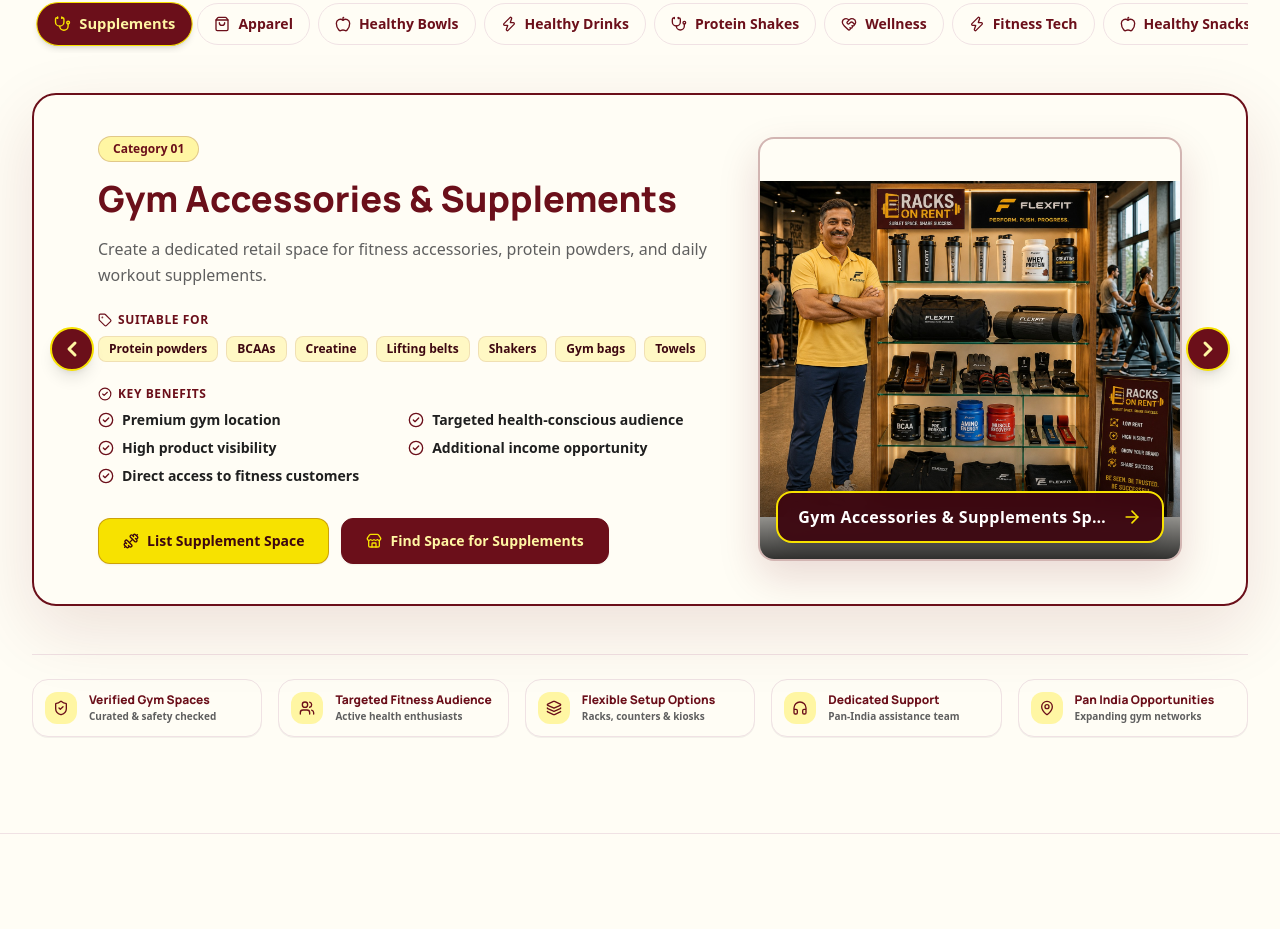
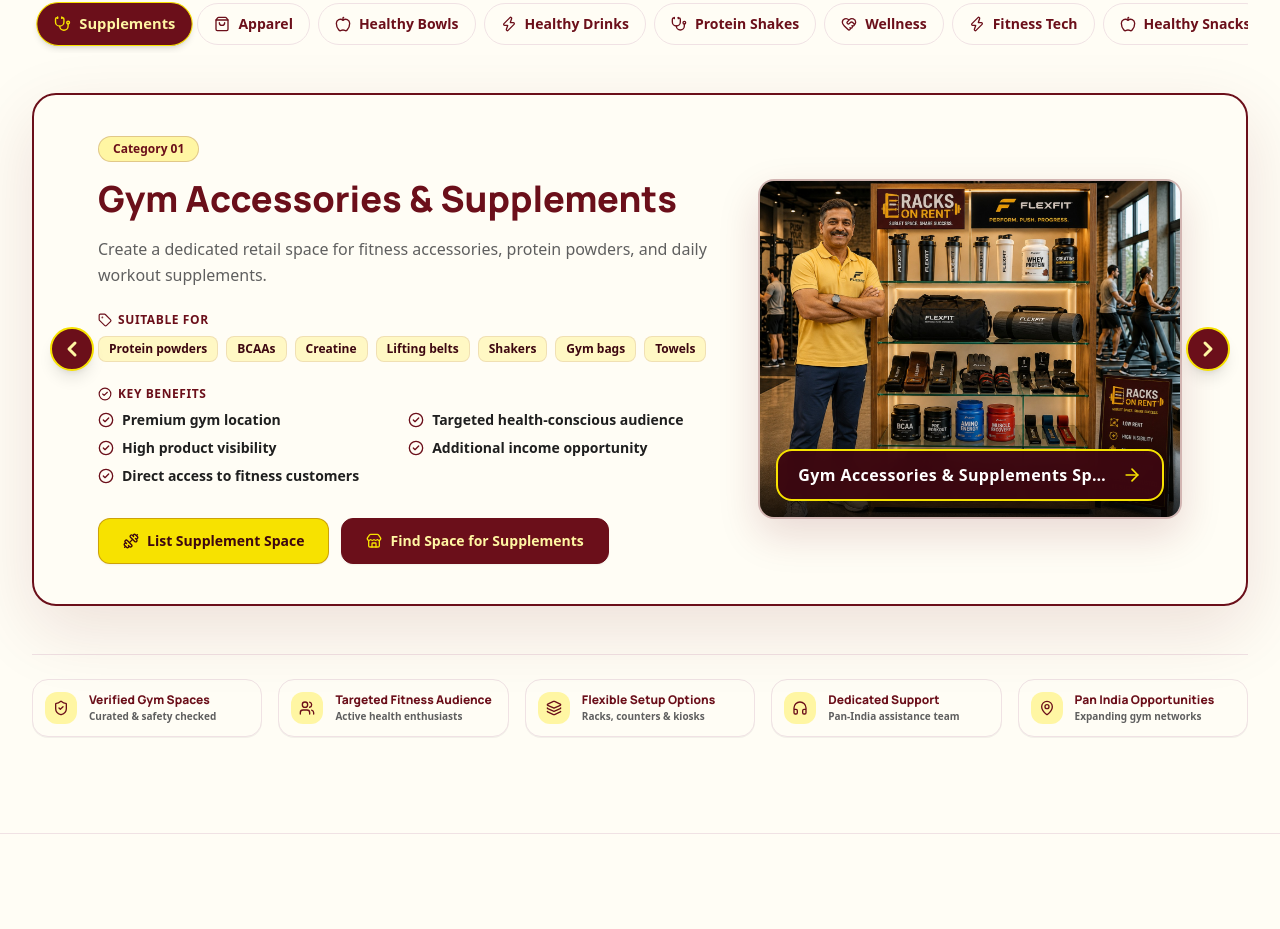
Before and after one commit to beyondwebco-lgtm/racksonrent, a Next.js app: page / in a window 1280 px wide. Shown: the part 1551-2480 px from the top of the page. Built offline with nearby package versions, Linux system fonts and the light colour scheme.

Commit message:
Update GymSpaceShowcase.tsx

```diff
--- a/components/GymSpaceShowcase.tsx
+++ b/components/GymSpaceShowcase.tsx
@@ -305,16 +305,13 @@
 
             {/* Right Column: Featured Category Image */}
             <div className="lg:col-span-5 relative">
-              <div className="relative rounded-2xl overflow-hidden border-2 border-[#6B0F1A]/30 bg-[#FFFDF5] shadow-[0_16px_40px_rgba(107,15,26,0.15)] aspect-square w-full max-w-lg mx-auto group flex items-center justify-center">
+              <div className="relative rounded-2xl overflow-hidden border-2 border-[#6B0F1A]/30 shadow-[0_16px_40px_rgba(107,15,26,0.15)] w-full max-w-lg mx-auto group flex items-center justify-center">
 
-                <Image
+                <img
                   key={activeCategory.id}
                   src={activeCategory.image}
                   alt={activeCategory.title}
-                  fill
-                  priority
-                  sizes="(max-width: 1024px) 100vw, 45vw"
-                  className={`object-contain transition-all duration-500 group-hover:scale-[1.05] ${
+                  className={`w-full h-auto block object-contain transition-all duration-500 group-hover:scale-[1.05] ${
                     isAnimating ? "opacity-40 scale-98" : "opacity-100 scale-100"
                   }`}
                 />
```
